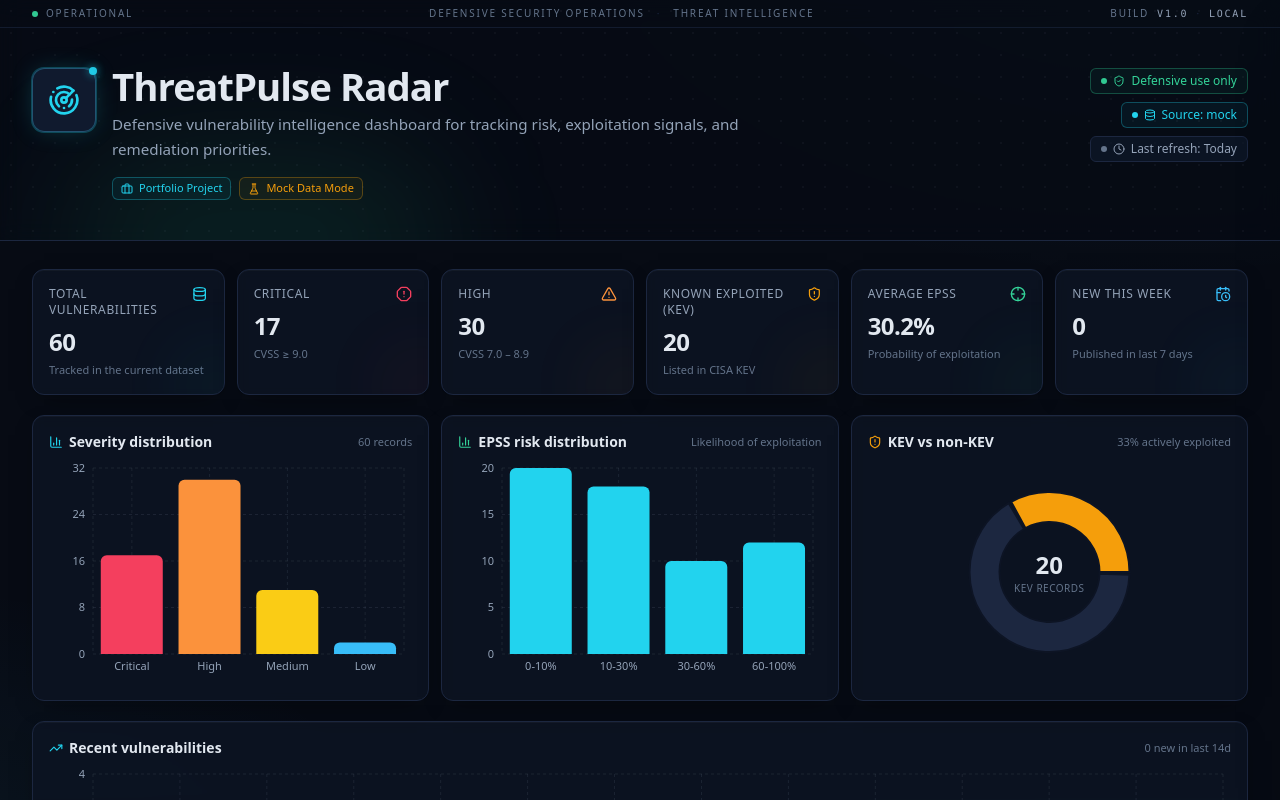
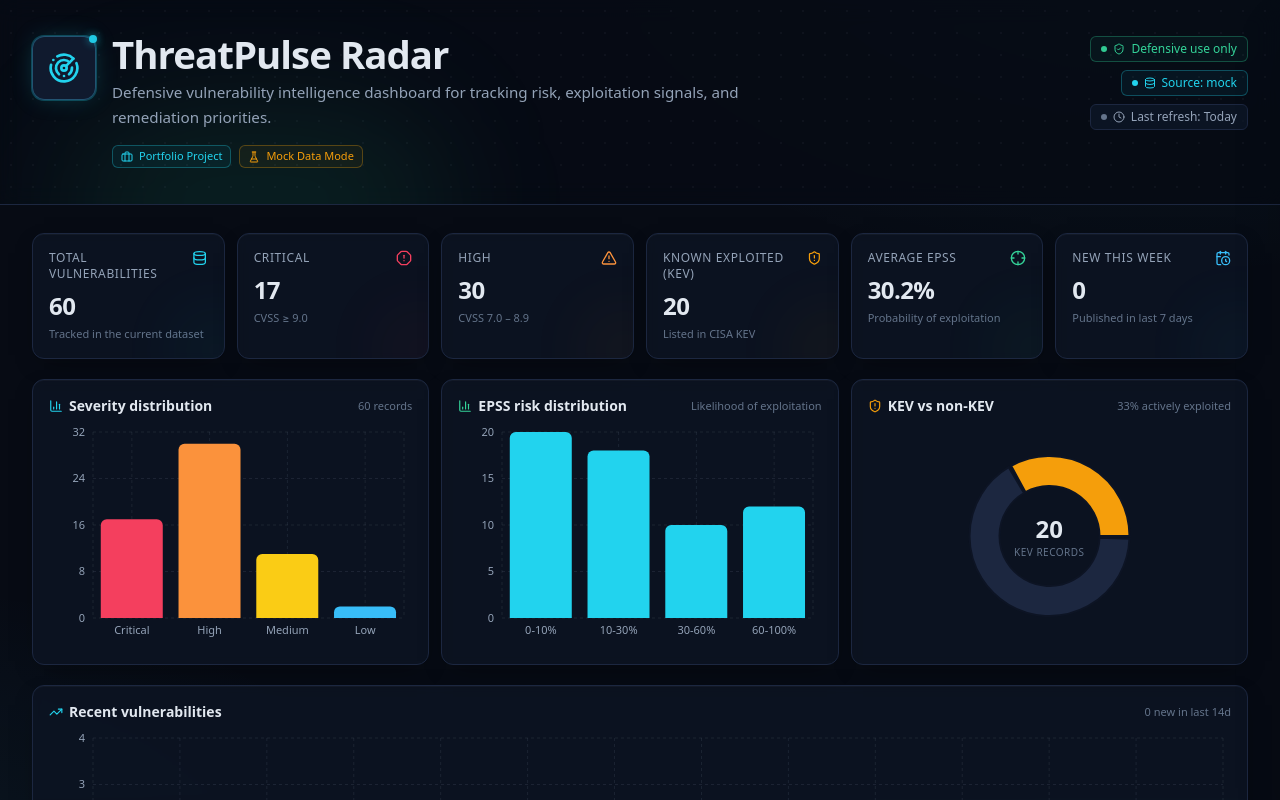
Before and after one commit to namanparikh11/threatpulse-radar, a React (Vite) app: page / in a window 1280 px wide. Shown: the top 800 px of the page. Built offline with nearby package versions, Linux system fonts and the light colour scheme.

Commit message:
Refine public header for deployment

```diff
--- a/src/components/Header.tsx
+++ b/src/components/Header.tsx
@@ -99,29 +99,8 @@
         <div className="absolute -bottom-24 left-[5%] h-48 w-[24rem] rounded-full bg-radar-accent2/10 blur-3xl" />
       </div>
 
-      {/* Top status strip — a thin "operations" line, very subtle. */}
-      <div className="border-b border-radar-border/60">
-        <div className="mx-auto flex max-w-[1400px] items-center justify-between gap-3 px-4 py-1.5 text-[10px] uppercase tracking-[0.18em] text-radar-dim lg:px-8">
-          <div className="flex items-center gap-2">
-            <span className="h-1.5 w-1.5 animate-pulseDot rounded-full bg-radar-accent2" />
-            <span>Operational</span>
-          </div>
-          <div className="hidden items-center gap-3 sm:flex">
-            <span>Defensive Security Operations</span>
-            <span className="text-radar-border">·</span>
-            <span>Threat Intelligence</span>
-          </div>
-          <div className="flex items-center gap-2">
-            <span className="hidden sm:inline">Build</span>
-            <span className="font-mono text-radar-muted">v1.0</span>
-            <span className="text-radar-border">·</span>
-            <span className="font-mono text-radar-muted">local</span>
-          </div>
-        </div>
-      </div>
-
-      {/* Main hero area */}
-      <div className="mx-auto max-w-[1400px] px-4 py-7 lg:px-8 lg:py-10">
+      {/* Main hero area — single, clean, no top status strip. */}
+      <div className="mx-auto max-w-[1400px] px-4 py-7 lg:px-8 lg:py-9">
         <div className="flex flex-col gap-6 lg:flex-row lg:items-start lg:justify-between lg:gap-12">
           {/* Brand */}
           <div className="flex min-w-0 items-start gap-4">
```
Also changed, not shown: 1 other file (tests, documents, lock files or other folders).
